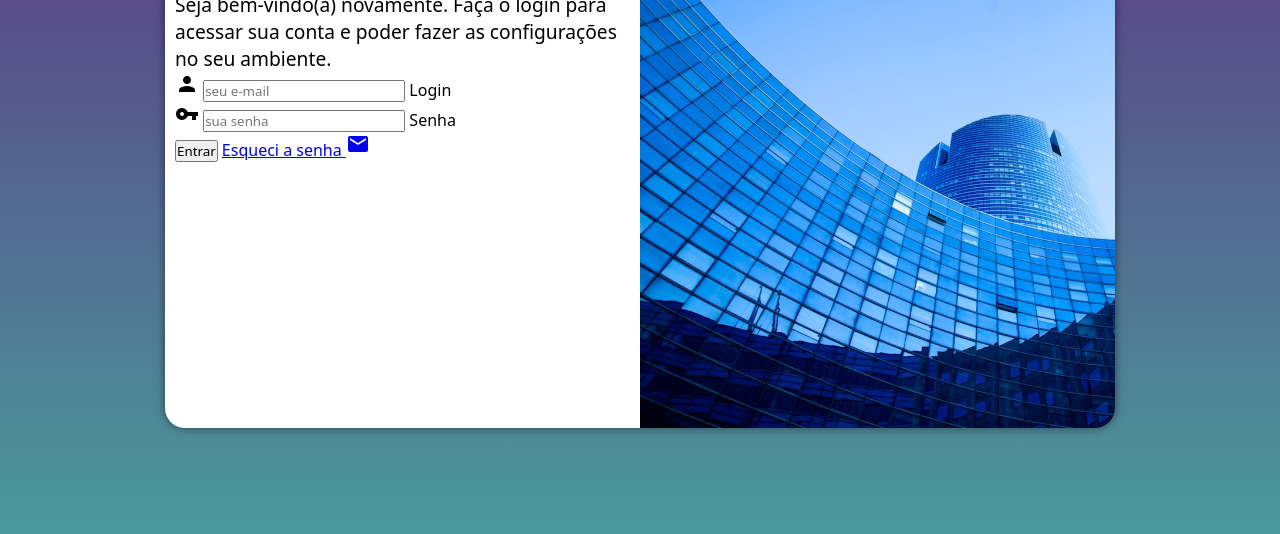
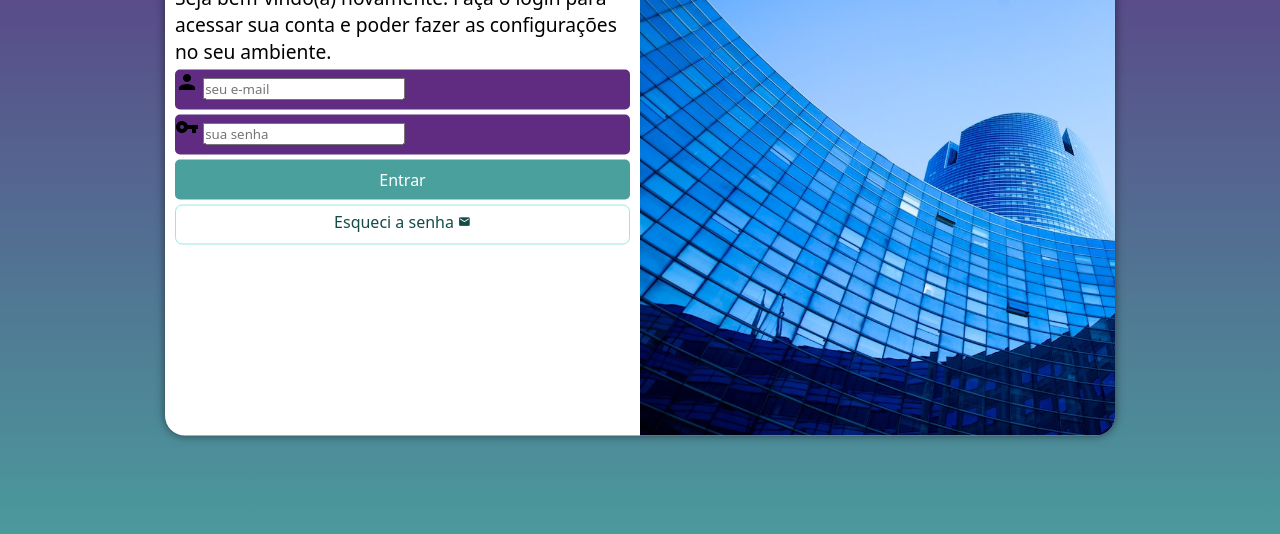
Before and after one commit to Henriquedweb/projeto-login, a plain HTML site: page index.html in a window 1280 px wide. Shown: the part 222-756 px from the top of the page. Drawn offline with Linux system fonts and the light colour scheme.

Commit message:
personalizando o login

```diff
--- a/estilos/style.css
+++ b/estilos/style.css
@@ -34,7 +34,7 @@ section#login {
 
     background-color: white;
     width: 250px;
-    height: 500px;
+    height: 515px;
     border-radius: 20px;
     box-shadow: 0px 0px 10px rgba(0, 0, 0, 0.514);
 
@@ -63,3 +63,55 @@ div#formulario > h1 {
 div#formulario > p {
     font-size: 0.8em;
 }
+
+form > div.campo {
+    background-color: #5f2c82;
+    display: block;
+    width: 100%;
+    height: 40px;
+    border-radius: 5px;
+    margin: 5px 0px;
+}
+
+div.campo > label {
+    display: none;
+}
+
+form > input[type=submit] {
+    display: block;
+    font-size: 1em;
+    width: 100%;
+    height: 40px;
+    background-color: #49a09d;
+    color: white;
+    border: none;
+    border-radius: 5px;
+    cursor: pointer;
+}
+
+form > input[type=submit]:hover {
+    background-color: #316967;
+}
+
+form > a.botao {
+    display: block;
+    text-align: center;
+    font-size: 1em;
+    width: 100%;
+    height: 40px;
+    padding-top: 5px;
+    margin-top: 5px;
+    background-color: white;
+    color: #134b49;
+    border: 1px solid #99e7e5;
+    border-radius: 7px;
+    text-decoration: none;
+}
+
+form > a.botao:hover {
+    background-color: #33dbd6;
+}
+
+form > a.botao > i {
+    font-size: 0.8em;
+}
--- a/index.html
+++ b/index.html
@@ -31,7 +31,7 @@
                     </div>
 
                     <input type="submit" value="Entrar">
-                    <a href="esqueci.html"> Esqueci a senha <i class="material-icons">mail</i>
+                    <a href="esqueci.html" class="botao"> Esqueci a senha <i class="material-icons">mail</i>
 
                     </a>
                 </form>
```
